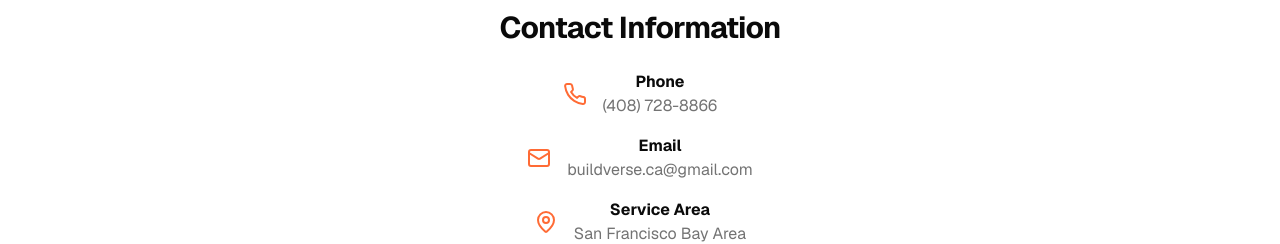
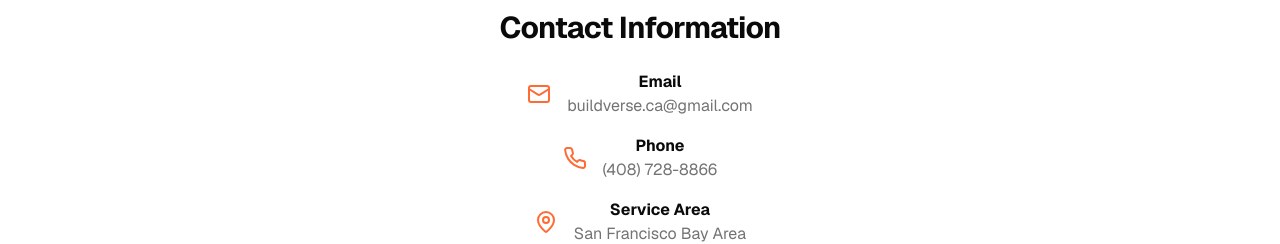
Before and after one commit to Prof-TaoLi/Buildverse, a Next.js app: page /contact in a window 1280 px wide. Shown: the part 470-714 px from the top of the page. Built offline with nearby package versions, Linux system fonts and the light colour scheme.

Commit message:
Update page.tsx

```diff
--- a/app/contact/page.tsx
+++ b/app/contact/page.tsx
@@ -82,18 +82,19 @@ export default function ContactPage() {
                 </div>
               </div>
               */}
+
+              <div className="flex items-center justify-center">
+                <Mail className="mr-4 h-6 w-6 text-bright-orange" />
+                <div>
+                  <h3 className="font-bold">Email</h3>
+                  <p className="text-muted-foreground">buildverse.ca@gmail.com</p>
+                </div>
+              </div>
               <div className="flex items-center justify-center">
                 <Phone className="mr-4 h-6 w-6 text-bright-orange" />
                 <div>
                   <h3 className="font-bold">Phone</h3>
                   <p className="text-muted-foreground">(408) 728-8866</p>
-                </div>
-              </div>
-              <div className="flex items-center justify-center">
-                <Mail className="mr-4 h-6 w-6 text-bright-orange" />
-                <div>
-                  <h3 className="font-bold">Email</h3>
-                  <p className="text-muted-foreground">buildverse.ca@gmail.com</p>
                 </div>
               </div>
               <div className="flex items-center justify-center">
```
